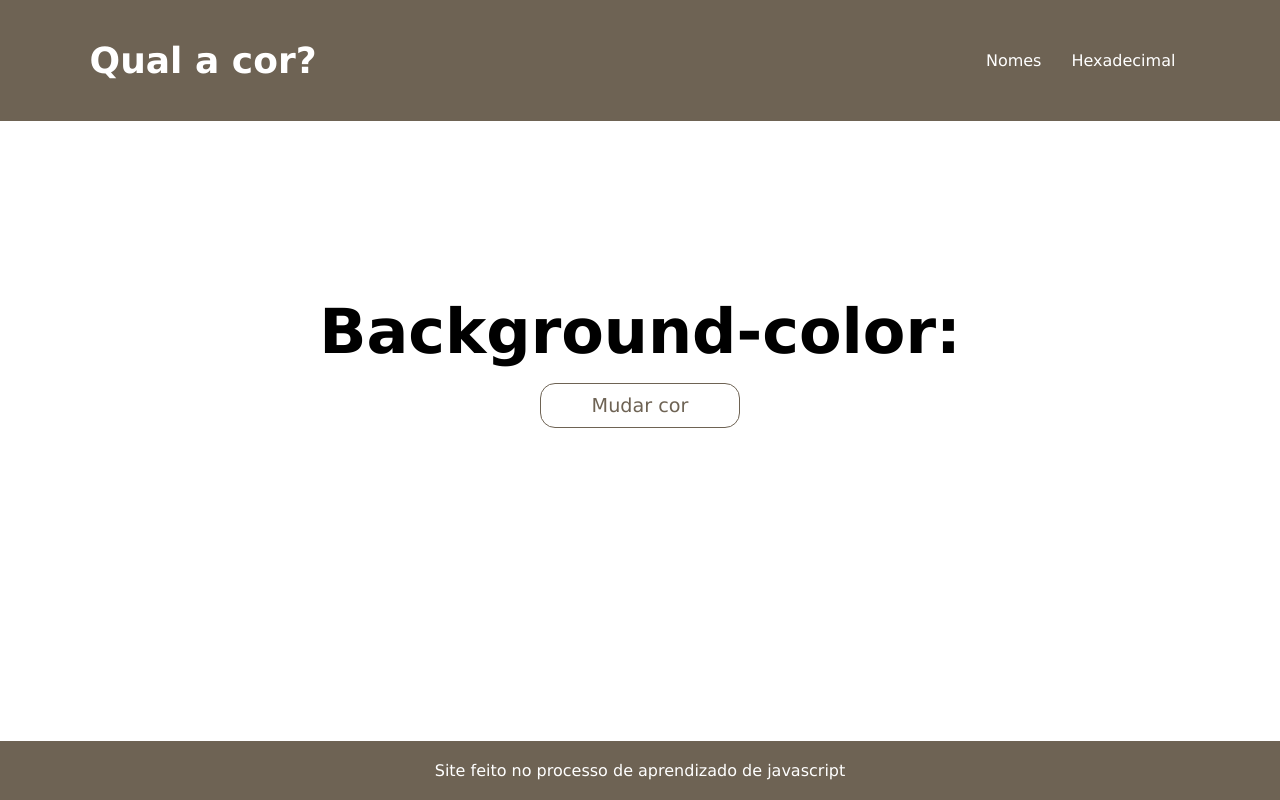
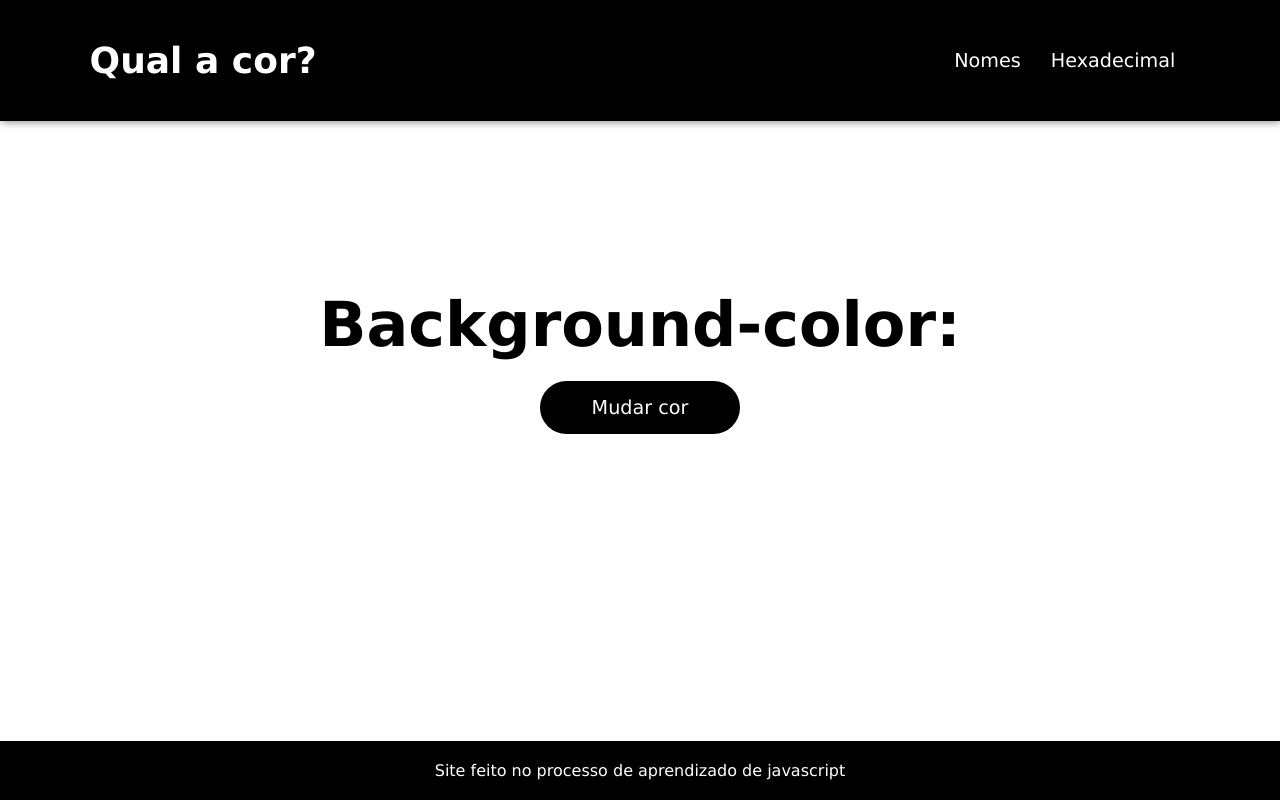
Before and after one commit to Pedro-Rocha-Araujo/projeto-qual-a-cor, a plain HTML site: page index.html in a window 1280 px wide. Drawn offline with Linux system fonts and the light colour scheme.

Commit message:
Mudanças no design

```diff
--- a/index.html
+++ b/index.html
@@ -10,8 +10,8 @@
     <header>
         <h1>Qual a cor?</h1>
         <ul>
-            <li><a href="#">Nomes</a></li>
-            <li><a href="#">Hexadecimal</a></li>
+            <li><a id="nomes" href="#">Nomes</a></li>
+            <li><a id="hexadecimal" href="#">Hexadecimal</a></li>
         </ul>
     </header>
     <main>
--- a/scripts.js
+++ b/scripts.js
@@ -1,6 +1,15 @@
 let fundo = document.querySelector("body")
 let visualizar = document.querySelector("span")
 let botao = document.querySelector("button")
+let botaoNomes = document.querySelector("#nomes")
+let botaoHexadecimal = document.querySelector("#hexadecimal")
+
+let tipoEscrita = 0
+
+
+
+
+
 
 function geradorNumero() {
     const gerador = Math.floor(Math.random()*5)
@@ -8,11 +17,32 @@ function geradorNumero() {
     return gerador
 }
 
+
 let coresCodigo = ["#d2d", "#df4", "#5d7", "#a43", "#78f",]
 let coresNome = ["Rosa","Amarelo","Verde","Carmesin","Roxo"]
+
+
+
+botaoNomes.addEventListener("click", function(event){
+    event.preventDefault()
+    tipoEscrita = 0
+})
+
+botaoHexadecimal.addEventListener("click", function(event){
+    event.preventDefault()
+    tipoEscrita = 1
+})
+
+
+
 
 botao.addEventListener("click", function(){
     let numero = geradorNumero()
     fundo.style.backgroundColor = coresCodigo[numero]
-    visualizar.textContent = coresNome[numero]
+    if(tipoEscrita === 0){
+        visualizar.textContent = coresNome[numero]
+    }
+    else{
+        visualizar.textContent = coresCodigo[numero]
+    }
 })
--- a/style.css
+++ b/style.css
@@ -9,8 +9,9 @@ body{
 }
 
 header{
-    background-color: rgb(110, 99, 84);
-    color: #fff;
+    background-color: rgb(0, 0, 0);
+    color: #ffffff;
+    box-shadow: 1px 1px 8px rgba(0, 0, 0, 0.466);
     display: flex;
     padding: 40px 7%;
     align-items: center;
@@ -27,9 +28,10 @@ header ul{
 }
 
 header ul li a{
-    color: #fff;
+    color: #ffffff;
     text-decoration: none;
     padding: 0 15px;
+    font-size: 1.2rem;
 }
 
 main {
@@ -45,34 +47,34 @@ section {
     align-items: center;
 }
 
-main  h2{
+main h2{
     font-size: clamp(40px, 5vw, 62px);
     text-align: center;
+    color: #000000;
 }
 
-main  button{
-    margin-top: 15px;
+main button{
+    border: none;
+    margin-top: 20px;
+    max-width: 100%;
     width: 200px;
-    padding: 10px 20px;
-    border: 1px solid rgb(110, 99, 84);
-    color: rgb(110, 99, 84);
-    background-color: transparent;
+    padding: 15px 20px;
+    background-color: rgb(0, 0, 0);
+    color: #ffffff;
     font-size: 1.2rem;
-    border-radius: 15px;
-    transition: background-color 0.3s, color 0.3s;
+    border-radius: 30px;
+    transition: background-color 0.1s;
 }
 
-main section button:hover{
-    background-color: rgb(110, 99, 84);
-    color: #fff;
+main button:hover {
+    background-color: #202020;
 }
 
 
 
-
 footer{
-    background-color: rgb(110, 99, 84);
-    color: #fff;
+    background-color: rgb(0, 0, 0);
+    color: #ffffff;
     padding: 20px 0;
     position: absolute;
     width: 100%;
@@ -81,5 +83,5 @@ footer{
 
 footer p{
     text-align: center;
-    font-size: clamp(16px ,1.1vw, 30px);
+    font-size: clamp(16px ,1vw, 30px);
 }
```
